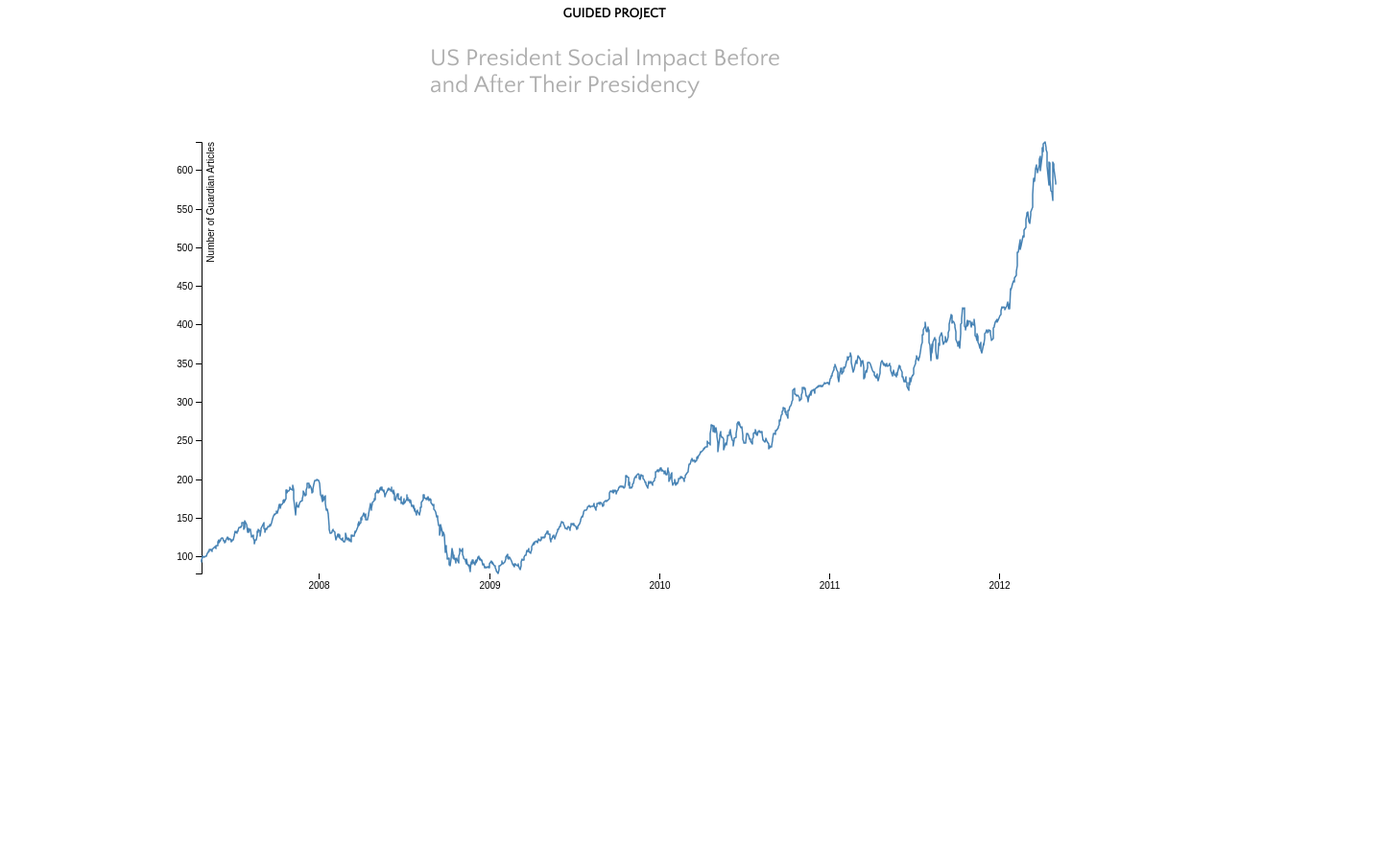
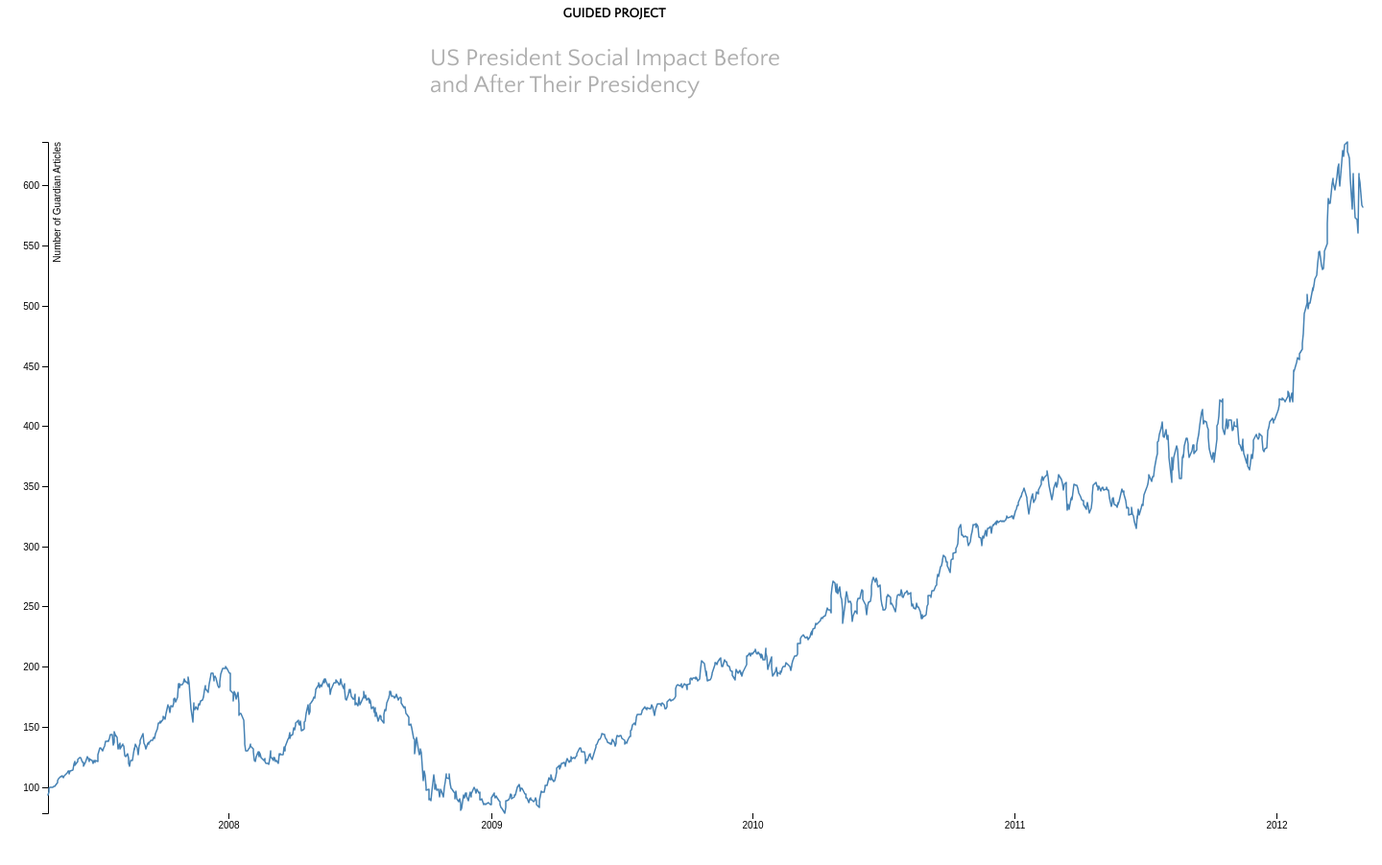
Before and after one commit to taihsinhsu/dataviz, a plain HTML site: page index.html in a window 1280 px wide. Shown: the part 1600-2502 px from the top of the page at 96% size, 1440 px wide, since content can reach past the window. Before the commit the page ends 2262 px from the top, so only its background shows below. Drawn offline with nearby package versions, Linux system fonts and the light colour scheme.

Commit message:
Add files via upload

```diff
--- a/index.html
+++ b/index.html
@@ -64,7 +64,8 @@
         </div>
       </div>
       <div style="text-align:center;">
-        <svg width="960" height="500"></svg>
+        <!--<svg width="960" height="500"></svg>-->
+        <svg width="1440" height="750"></svg>
       </div>
     </section>
 
```
